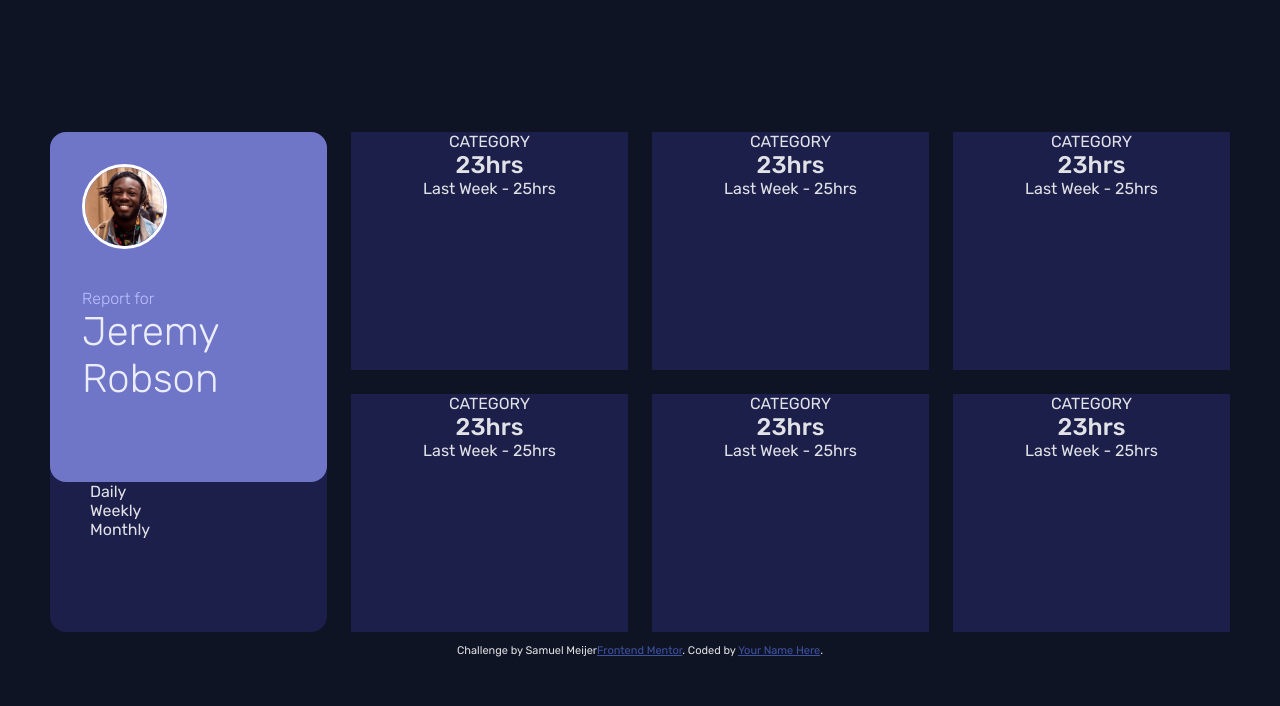
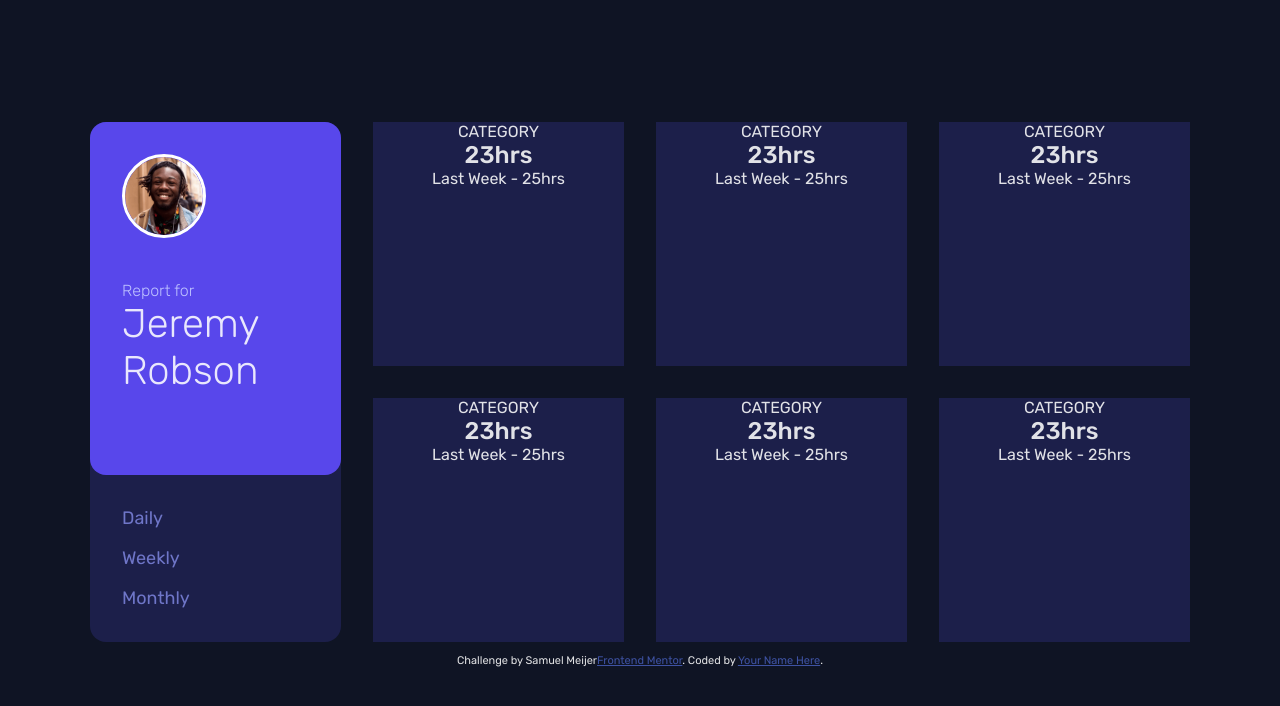
Before and after one commit to SamuelMeijer/fm-time-tracking-dashboard, a React (Vite) app: page / in a window 1280 px wide. Shown: the top 706 px of the page. Built offline with nearby package versions, Linux system fonts and the light colour scheme.

Commit message:
Fixing all static styling for profile-container

```diff
--- a/src/App.css
+++ b/src/App.css
@@ -1,6 +1,6 @@
 #root {
   width: 100%;
-  max-width: 1180px;
+  max-width: 1100px;
   margin: 0 auto;
   text-align: center;
 }
@@ -15,14 +15,14 @@ li {
 
 main {
   width: 100%;
-  min-height: 500px;
+  min-height: 520px;
   display: grid;
   grid-template-rows: repeat(2, 1fr);
   grid-template-columns: repeat(4, 1fr);
   grid-template-areas:
   "a b c d"
   "a e f g";
-  gap: 1.5rem;
+  gap: 2rem;
 
 }
 
@@ -35,7 +35,7 @@ main {
 }
 
 .profile-container-top {
-  height: 70%;
+  height: 68%;
   border-radius: 1rem;
   padding: 2rem;
 
@@ -44,11 +44,11 @@ main {
   align-items: flex-start;
   justify-content: space-between;
 
-  background: var(--blue-desaturated);
+  background: var(--blue-primary);
 }
 
 .profile-container-top-info {
-  padding-bottom: 3rem;
+  padding-bottom: 3.1rem;
   font-weight: 300;
 }
 
@@ -62,9 +62,25 @@ main {
 }
 
 .profile-container-top img {
-  width: 40%;
+  width: 45%;
   border: 3px solid #fff;
   border-radius: 50%;
+}
+
+.profile-container-bot {
+  width: 100%;
+  height: 32%;
+  padding: 2rem;
+}
+.timeframe-toggler {
+  height: 100%;
+  display: flex;
+  padding: 0;
+  flex-direction: column;
+  justify-content: space-between;
+
+  font-size: 1.125rem;
+  color: var(--blue-desaturated)
 }
 
 .category {
```
